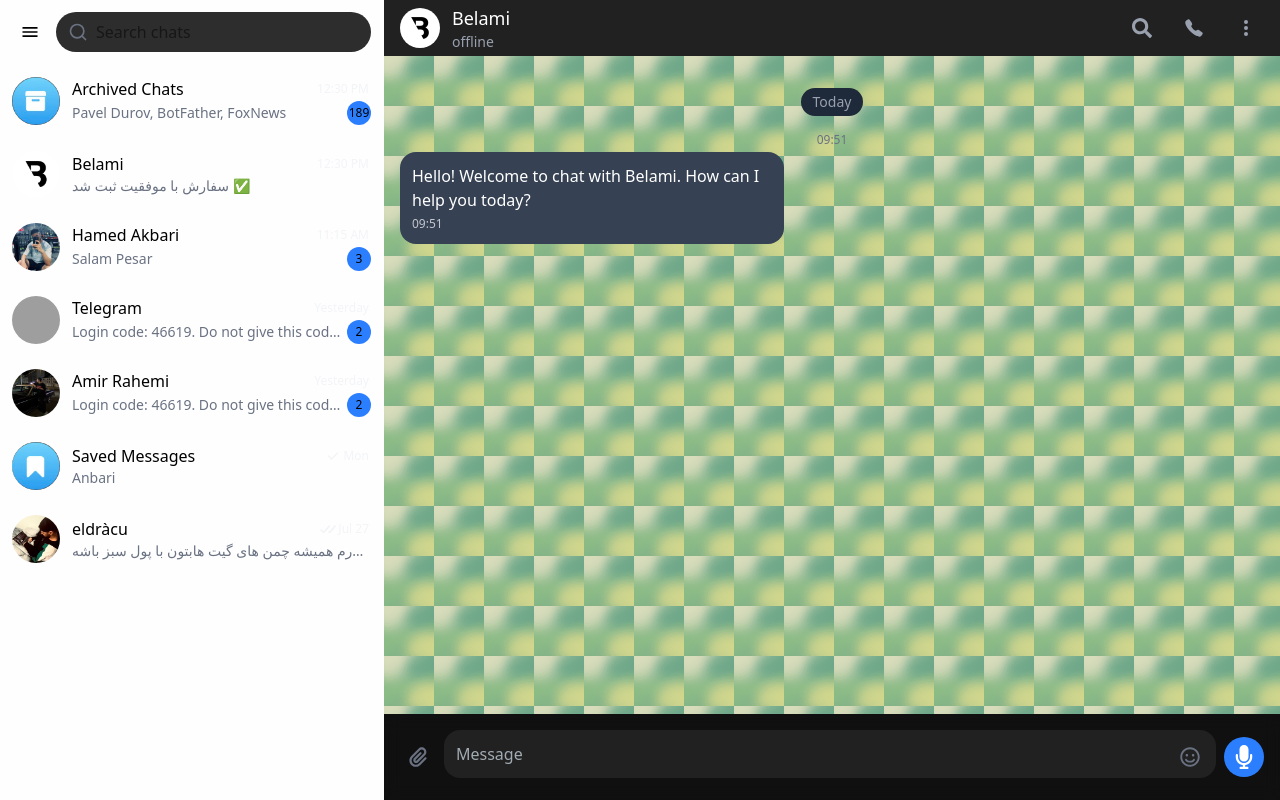
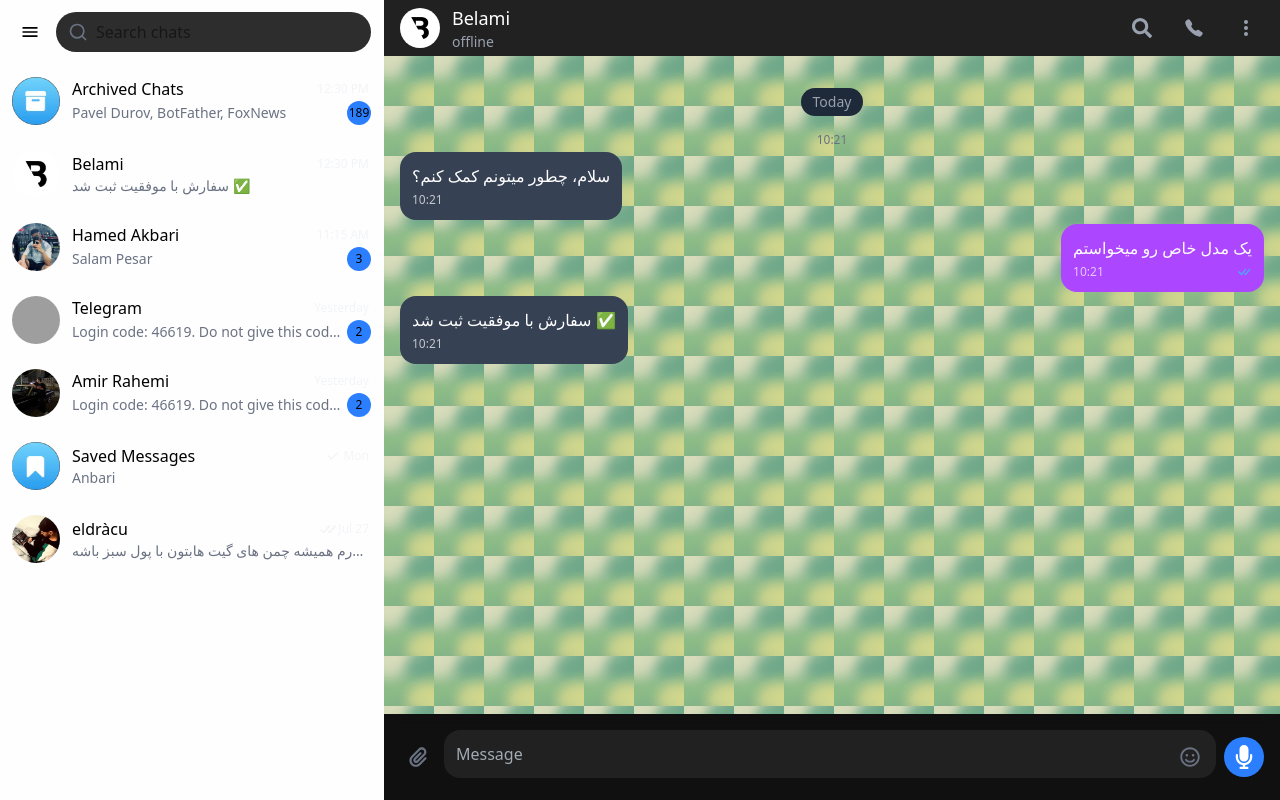
Before and after one commit to hamedakbarii/telegram-clone, a Next.js app: page /chats/1 in a window 1280 px wide. Built offline with nearby package versions, Linux system fonts and the light colour scheme.

Commit message:
feat(chat): implement saved messages without AI replies
- Added conditional logic to prevent AI responses in Saved Messages chat (ID: 5)
- Maintained AI reply functionality for all other chats
- Updated handleSendMessage function with chat ID check
- Preserved all existing chat functionality

```diff
--- a/app/chats/[chatId]/page.tsx
+++ b/app/chats/[chatId]/page.tsx
@@ -9,6 +9,7 @@
 import { HiDotsVertical, HiOutlineVideoCamera } from "react-icons/hi";
 import { BsCheck, BsCheckAll } from "react-icons/bs";
 import { chats } from "@/lib/mocks/chat";
+import { messages as mockMessages, Message as MockMessage } from "@/lib/mocks/message";
 import { MdAlternateEmail, MdDeleteOutline } from "react-icons/md";
 import { LuInfo } from "react-icons/lu";
 import { IoIosNotificationsOutline } from "react-icons/io";
@@ -93,7 +94,23 @@
     setShowUserInfo(!showUserInfo);
   };
 
-  // Random AI responses
+  // Convert mock messages to our component's message format
+  const convertMockMessages = (mockMessages: MockMessage[], chatIdNum: number): Message[] => {
+    return mockMessages
+      .filter(msg => msg.chatId === chatIdNum)
+      .map(msg => ({
+        id: msg.id.toString(),
+        text: msg.text,
+        sender: msg.isOwnMessage ? "user" : "ai",
+        timestamp: new Date(),
+        status: msg.status === 'succeeded' ? 'succeeded' :
+                msg.status === 'read' ? 'read' :
+                'delivered',
+        isEdited: false
+      }));
+  };
+
+  // Random AI responses with multiple options
   const getRandomAIResponse = () => {
     const responses = [
       "That's interesting! Tell me more.",
@@ -108,6 +125,18 @@
       "حله، گرفتم. چیز دیگه‌ای می‌خواید؟",
       "ممنون که اشتراک گذاشتید.",
       "جالبه! بیشتر توضیح بدید.",
+      "Hi baby! 😊",
+      "I love you! ❤️",
+      "You're the best! 🌟",
+      "How was your day?",
+      "What are you up to?",
+      "Thinking of you! 💭",
+      "You make me smile! 😄",
+      "Miss you! 💕",
+      "Can't wait to see you! ⏳",
+      "You're amazing! ✨",
+      "Sending hugs! 🤗",
+      "You're my favorite person! 🥰"
     ];
     return responses[Math.floor(Math.random() * responses.length)];
   };
@@ -130,7 +159,7 @@
       });
     }
 
-    // Simulate API call - Simple welcome message for all chats
+    // Simulate API call - Use mock messages for the chat
     setTimeout(() => {
       if (!chat) {
         setMessages([]);
@@ -138,15 +167,9 @@
         return;
       }
 
-      // Simple welcome message for all chats
-      const welcomeMessage: Message = {
-        id: "1",
-        text: `Hello! Welcome to chat with ${chat.name}. How can I help you today?`,
-        sender: "ai",
-        timestamp: new Date(Date.now() - 1000 * 60 * 30), // 30 minutes ago
-      };
-
-      setMessages([welcomeMessage]);
+      // Get messages from mock data
+      const chatMessages = convertMockMessages(mockMessages, chatIdNum);
+      setMessages(chatMessages);
       setIsLoading(false);
     }, 300);
   };
@@ -180,9 +203,13 @@
           msg.id === newMessage.id ? { ...msg, status: "read" } : msg
         )
       );
-    }, 1500);
 
-    // Generate random AI response after 2 seconds
+      // Don't generate AI response for Saved Messages (chat ID 5)
+      const chatIdNum = parseInt(chatId);
+      if (chatIdNum === 5) return;
+
+      // Generate random AI response after 1-3 seconds for other chats
+      const delay = 1000 + Math.random() * 2000;
       setTimeout(() => {
         const aiResponse: Message = {
           id: (Date.now() + 1).toString(),
@@ -191,7 +218,8 @@
           timestamp: new Date(),
         };
         setMessages((prev) => [...prev, aiResponse]);
-    }, 2000);
+      }, delay);
+    }, 1500);
   };
 
   const handleKeyPress = (e: React.KeyboardEvent) => {
--- a/lib/mocks/chat.ts
+++ b/lib/mocks/chat.ts
@@ -10,6 +10,9 @@
     isOnline: false,
     isPinned: false,
     messageStatus: null,
+    number:"",
+    userName: "",
+    bio: "",
     isArchive: false,
   },
   {
@@ -22,6 +25,9 @@
     isOnline: null,
     isPinned: null,
     messageStatus: null,
+    number:"",
+    userName: "",
+    bio: "",
   },
   {
     id: 2,
@@ -33,6 +39,9 @@
     isOnline: false,
     isPinned: null,
     messageStatus: null,
+    number:"",
+    userName: "",
+    bio: "",
   },
   {
     id: 3,
@@ -45,6 +54,9 @@
     isOnline: false,
     isPinned: false,
     messageStatus: null,
+    number:"",
+    userName: "",
+    bio: "",
   },
   {
     id: 4,
@@ -57,6 +69,9 @@
     isOnline: false,
     isPinned: false,
     messageStatus: null,
+    number:"",
+    userName: "",
+    bio: "",
   },
   {
     id: 5,
@@ -68,6 +83,9 @@
     isOnline: false,
     isPinned: false,
     messageStatus: "succeeded",
+    number:"",
+    userName: "",
+    bio: "",
   },
   {
     id: 6,
@@ -79,6 +97,9 @@
     isOnline: false,
     isPinned: false,
     messageStatus: "read",
+    number:"",
+    userName: "",
+    bio: "",
     // messageStatus
     // Succeeded ✓
     // Read ✓✓
--- /dev/null
+++ b/lib/mocks/message.ts
@@ -0,0 +1,217 @@
+// Path: lib/mocks/message.ts
+export interface Message {
+  id: number;
+  chatId: number;
+  senderId: number;
+  senderName: string;
+  text: string;
+  timestamp: string;
+  isOwnMessage: boolean;
+  status: 'sending' | 'succeeded' | 'read' | 'failed';
+  type: 'text' | 'image' | 'file';
+  mediaUrl?: string;
+  fileName?: string;
+}
+
+export const messages: Message[] = [
+  // Archived Chats (id: 0)
+  {
+    id: 1,
+    chatId: 0,
+    senderId: 1,
+    senderName: "Pavel Durov",
+    text: "Welcome to Telegram!",
+    timestamp: "12:25 PM",
+    isOwnMessage: false,
+    status: 'read',
+    type: 'text'
+  },
+  {
+    id: 2,
+    chatId: 0,
+    senderId: 2,
+    senderName: "BotFather",
+    text: "Hello! I can help you create and manage bots.",
+    timestamp: "12:26 PM",
+    isOwnMessage: false,
+    status: 'read',
+    type: 'text'
+  },
+  {
+    id: 3,
+    chatId: 0,
+    senderId: 3,
+    senderName: "FoxNews",
+    text: "Breaking news: Latest updates from around the world.",
+    timestamp: "12:28 PM",
+    isOwnMessage: false,
+    status: 'read',
+    type: 'text'
+  },
+
+  // Belami (id: 1)
+  {
+    id: 4,
+    chatId: 1,
+    senderId: 4,
+    senderName: "Belami",
+    text: "سلام، چطور میتونم کمک کنم؟",
+    timestamp: "12:20 PM",
+    isOwnMessage: false,
+    status: 'read',
+    type: 'text'
+  },
+  {
+    id: 5,
+    chatId: 1,
+    senderId: 0, // current user
+    senderName: "You",
+    text: "یک مدل خاص رو میخواستم",
+    timestamp: "12:25 PM",
+    isOwnMessage: true,
+    status: 'read',
+    type: 'text'
+  },
+  {
+    id: 6,
+    chatId: 1,
+    senderId: 4,
+    senderName: "Belami",
+    text: "سفارش با موفقیت ثبت شد ✅",
+    timestamp: "12:30 PM",
+    isOwnMessage: false,
+    status: 'read',
+    type: 'text'
+  },
+
+  // Hamed Akbari (id: 2)
+  {
+    id: 7,
+    chatId: 2,
+    senderId: 5,
+    senderName: "Hamed Akbari",
+    text: "Salam Pesar",
+    timestamp: "11:10 AM",
+    isOwnMessage: false,
+    status: 'read',
+    type: 'text'
+  },
+  {
+    id: 8,
+    chatId: 2,
+    senderId: 0, // current user
+    senderName: "You",
+    text: "Salam Baba! Chetori?",
+    timestamp: "11:12 AM",
+    isOwnMessage: true,
+    status: 'read',
+    type: 'text'
+  },
+  {
+    id: 9,
+    chatId: 2,
+    senderId: 5,
+    senderName: "Hamed Akbari",
+    text: "Khoobam Merci! To chetor?",
+    timestamp: "11:15 AM",
+    isOwnMessage: false,
+    status: 'read',
+    type: 'text'
+  },
+
+  // Telegram (id: 3)
+  {
+    id: 10,
+    chatId: 3,
+    senderId: 6,
+    senderName: "Telegram",
+    text: "Login code: 46619. Do not give this code to anyone, even if they say they are from Telegram!",
+    timestamp: "Yesterday",
+    isOwnMessage: false,
+    status: 'read',
+    type: 'text'
+  },
+
+  // Amir Rahemi (id: 4)
+  {
+    id: 11,
+    chatId: 4,
+    senderId: 7,
+    senderName: "Amir Rahemi",
+    text: "Hey, did you finish the project?",
+    timestamp: "Yesterday",
+    isOwnMessage: false,
+    status: 'read',
+    type: 'text'
+  },
+  {
+    id: 12,
+    chatId: 4,
+    senderId: 0, // current user
+    senderName: "You",
+    text: "Not yet, I need two more days",
+    timestamp: "Yesterday",
+    isOwnMessage: true,
+    status: 'read',
+    type: 'text'
+  },
+
+  // Saved Messages (id: 5)
+  {
+    id: 13,
+    chatId: 5,
+    senderId: 0, // current user
+    senderName: "You",
+    text: "Remember to buy groceries",
+    timestamp: "Mon",
+    isOwnMessage: true,
+    status: 'succeeded',
+    type: 'text'
+  },
+  {
+    id: 14,
+    chatId: 5,
+    senderId: 0, // current user
+    senderName: "You",
+    text: "Anbari",
+    timestamp: "Mon",
+    isOwnMessage: true,
+    status: 'succeeded',
+    type: 'text'
+  },
+
+  // eldràcu (id: 6)
+  {
+    id: 15,
+    chatId: 6,
+    senderId: 8,
+    senderName: "eldràcu",
+    text: "چطوری رفیق؟",
+    timestamp: "Jul 27",
+    isOwnMessage: false,
+    status: 'read',
+    type: 'text'
+  },
+  {
+    id: 16,
+    chatId: 6,
+    senderId: 0, // current user
+    senderName: "You",
+    text: "خوبم تو چطوری؟",
+    timestamp: "Jul 27",
+    isOwnMessage: true,
+    status: 'read',
+    type: 'text'
+  },
+  {
+    id: 17,
+    chatId: 6,
+    senderId: 8,
+    senderName: "eldràcu",
+    text: "امیدوارم همیشه چمن های گیت هابتون با پول سبز باشه",
+    timestamp: "Jul 27",
+    isOwnMessage: false,
+    status: 'read',
+    type: 'text'
+  }
+];
```
Lines whose indentation alone changed are shown as unchanged.
